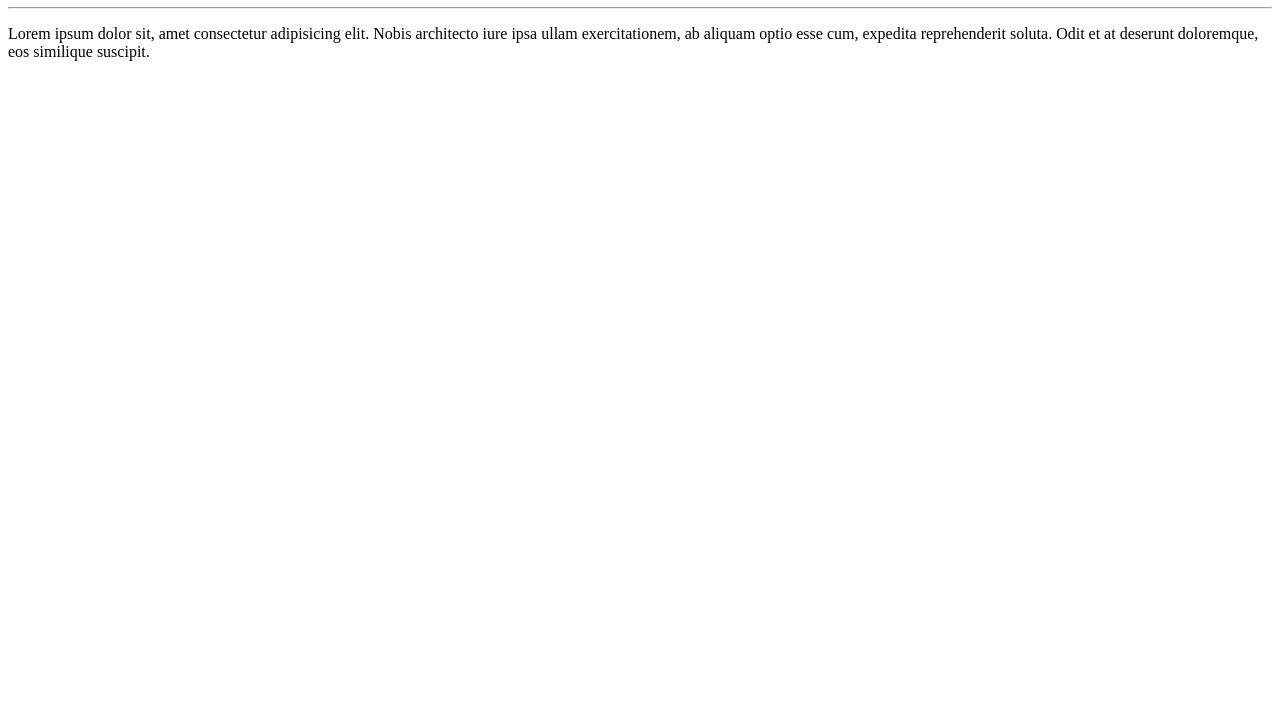
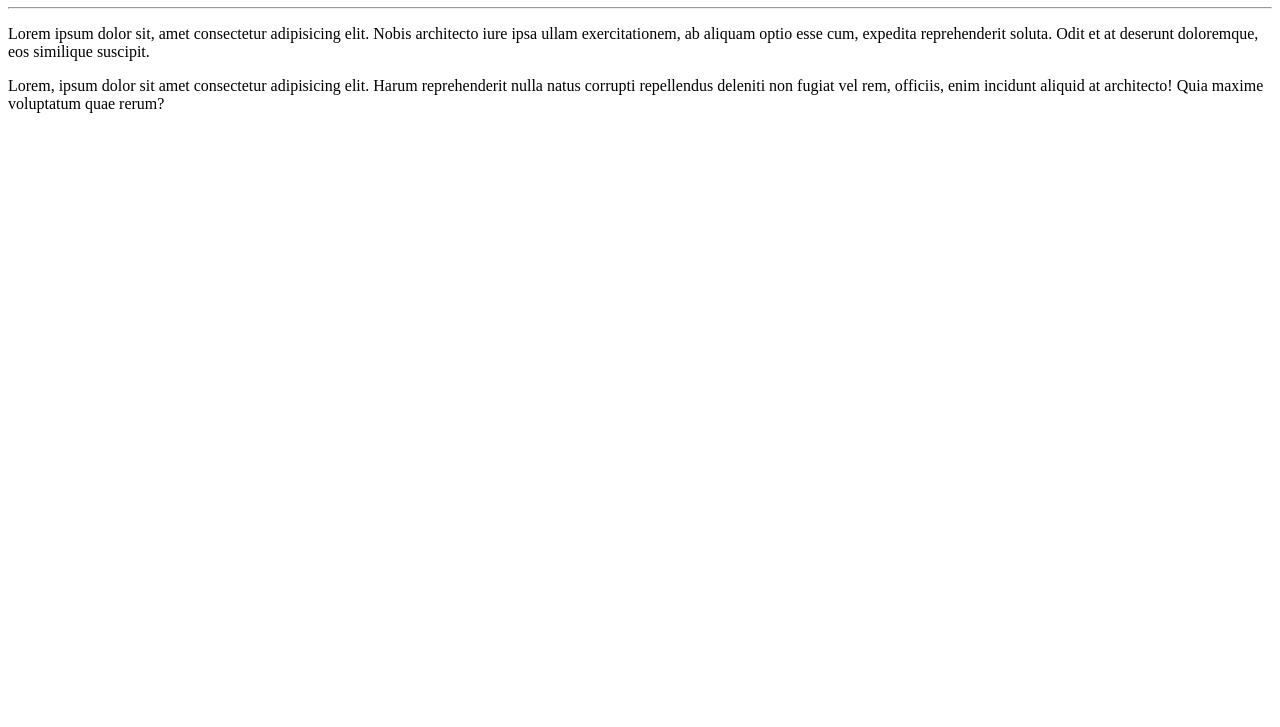
Before and after one commit to beatrizflorenccio/Projetos-Python, a plain HTML site: page index.html in a window 1280 px wide. Shown: the part 73-800 px from the top of the page. Drawn offline with Linux system fonts and the light colour scheme.

Commit message:
Modifiquei o index.html
Adicionei um parágrafo

```diff
--- a/index.html
+++ b/index.html
@@ -9,6 +9,7 @@
     <h1>Olá, Mundo!</h1>
     <hr>
     <p>Lorem ipsum dolor sit, amet consectetur adipisicing elit. Nobis architecto iure ipsa ullam exercitationem, ab aliquam optio esse cum, expedita reprehenderit soluta. Odit et at deserunt doloremque, eos similique suscipit.</p>
+    <p>Lorem, ipsum dolor sit amet consectetur adipisicing elit. Harum reprehenderit nulla natus corrupti repellendus deleniti non fugiat vel rem, officiis, enim incidunt aliquid at architecto! Quia maxime voluptatum quae rerum?</p>
 
 </body>
 </html>
```
